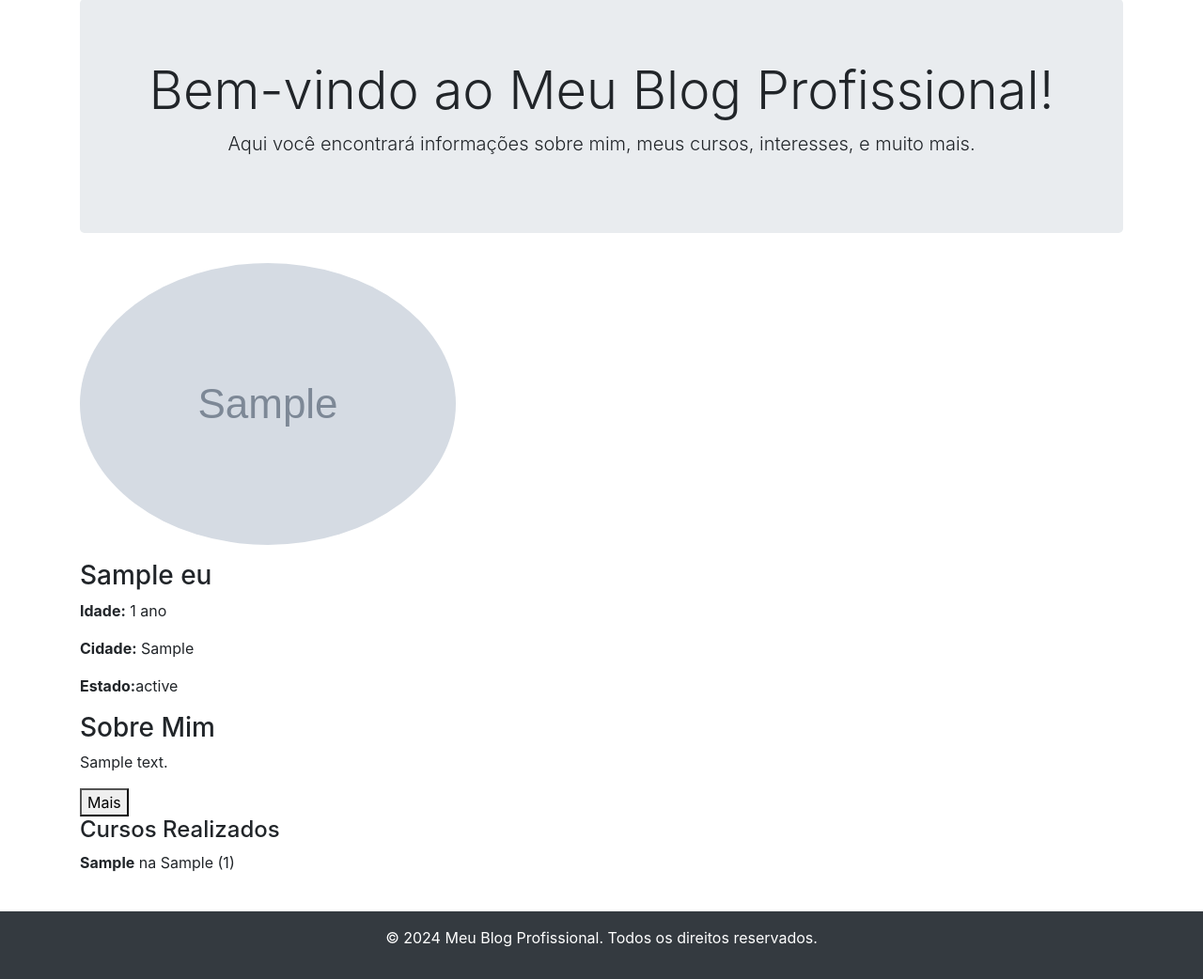
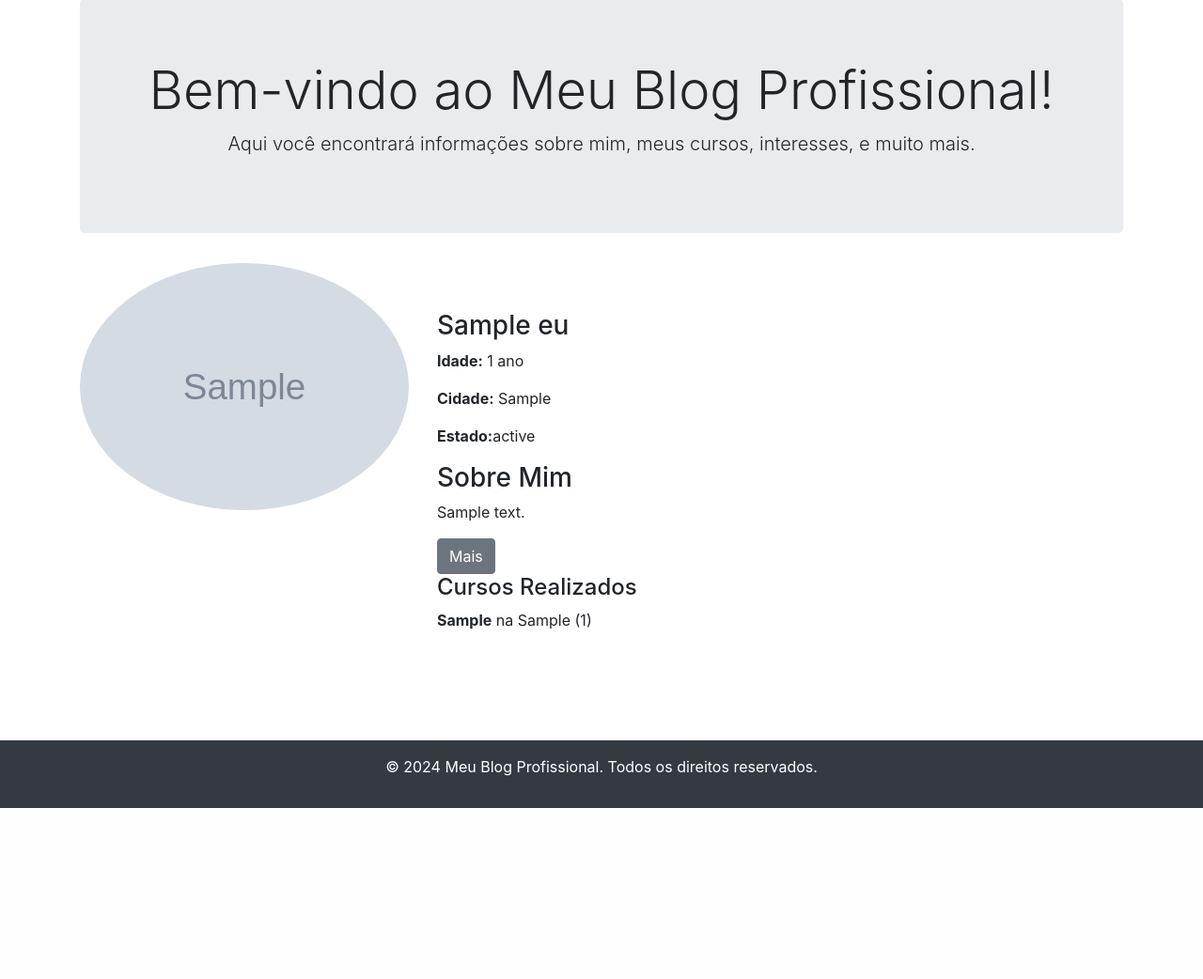
Before and after one commit to luisfilipevl/blog, a Django app: page / in a window 1280 px wide. Shown: the part 169-1211 px from the top of the page at 94% size. After the commit the page ends 1029 px from the top, so only its background shows below. Run offline with Django 5.2, Linux system fonts and the light colour scheme; tables that the repository leaves empty hold one stand-in row (values such as "Sample post"); grey boxes marked "Sample" are stand-in pictures; some libraries are stand-ins or nearby versions.

Commit message:
modificações

```diff
--- a/meu_blog/templates/index.html
+++ b/meu_blog/templates/index.html
@@ -8,22 +8,24 @@
     <p class="lead">Aqui você encontrará informações sobre mim, meus cursos, interesses, e muito mais.</p>
 </div>
 
-<div class="row">
+<div class="row" style="margin-bottom: 100px;">
     {% for Eu in lista %}
-        <div class="col-md-5">
-
+        <div class="col-md-4">
             {% if Eu.foto %}
                 <img src="{{ Eu.foto.url }}" alt="Foto de {{ Eu.nome }}" class="img-fluid rounded-circle mb-3" >
             {% endif %}
+        </div>
+        <div class="col-md-8" style="margin-top: 50px;">
+
             <h3>{{ Eu.nome }}</h3>
             <p><strong>Idade:</strong> {{ Eu.idade }} ano</p>
             <p><strong>Cidade:</strong> {{ Eu.cidade }} </p>
             <p><strong>Estado:</strong>{{ Eu.estado }}</p>
-        </div>
-        <div class="col-md-8">
+
+
             <h3>Sobre Mim</h3>
             <p>{{ Eu.sobre.descricao }}</p>
-            <a href="sobre"><button>Mais</button></a>
+            <a href="sobre"><button type="button" class="btn btn-secondary">Mais</button></a>
             <h4>Cursos Realizados</h4>
             <p><strong>{{ Eu.sobre.curso }}</strong> na {{ Eu.sobre.escola }} ({{ Eu.sobre.ano }})</p>
 
--- a/meu_blog/templates/modelo.html
+++ b/meu_blog/templates/modelo.html
@@ -30,7 +30,7 @@
         {% endblock %}
     </main>
 
-    <footer class="bg-dark text-white text-center p-3 mt-4">
+    <footer class="bg-dark text-white text-center p-3 mt-4" >
         <p>© 2024 Meu Blog Profissional. Todos os direitos reservados.</p>
     </footer>
 
```
Also changed, not shown: meu_blog/templates/sobre.html (+6 -5 lines), media/fotos/menino.png (added).
